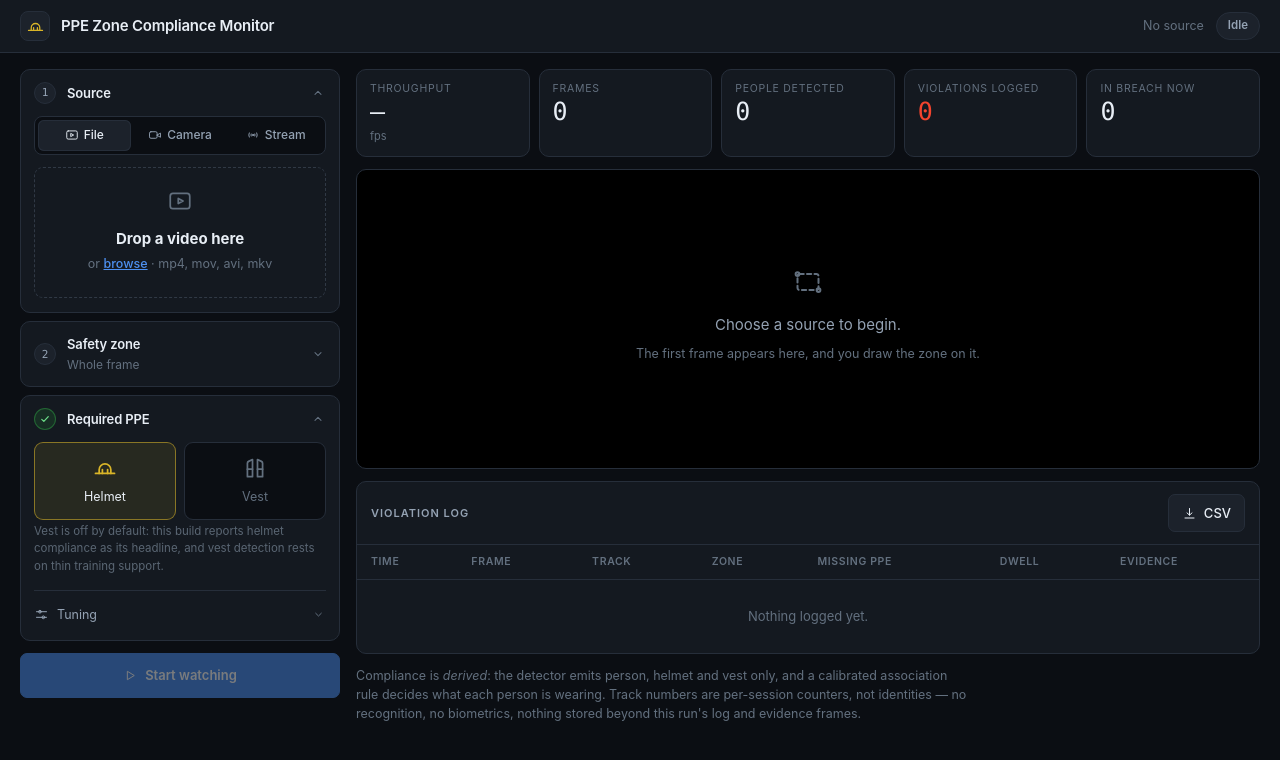
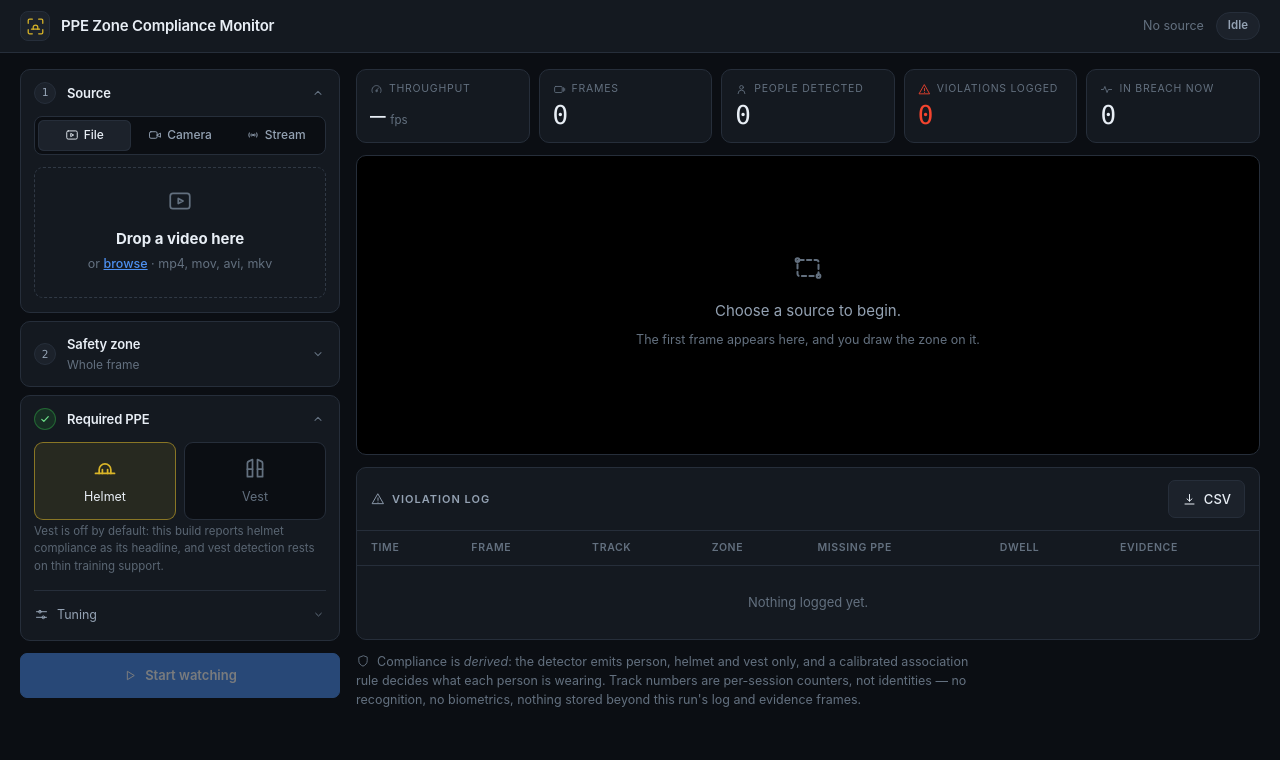
Before and after one commit to Onkar2003-lab/ppe-compliance-detection, a Flask app: page / in a window 1280 px wide. Shown: the top 760 px of the page. Run offline with Flask 3, Linux system fonts and the light colour scheme; data that the repository does not hold is empty; parts of the project's set-up code (start-up, migrations or seed data) failed here and were passed over.

Commit message:
X06: make the readout row read as instruments, and give the console a mark
The metric row was five boxes of similar weight with the one unit stranded on
its own line under the figure. Each tile now carries a small marker icon beside
its label, and the figure and its unit share a baseline, so the row scans as
numbers. The breach tile takes a red border and a slow pulse while anyone is
actually in breach: it is the one number that means act now, so it is the one
that moves.

The header mark is a hard hat inside the corner brackets of a marked-out zone,
which is the whole product in one glyph. Icons elsewhere are kept to the ones
that earn it: a warning on the violation log, a shield on the privacy note.
Nothing decorative.

```diff
--- a/src/dashboard/static/app.js
+++ b/src/dashboard/static/app.js
@@ -371,6 +371,7 @@ setInterval(async () => {
   $('kpi-people').textContent = status.people.toLocaleString();
   $('kpi-alerts').textContent = status.alerts.toLocaleString();
   $('kpi-breach').textContent = status.in_breach;
+  $('kpi-breach-tile').classList.toggle('live', status.in_breach > 0 && status.running);
   $('kpi-fps').textContent = status.latency?.median_fps ? status.latency.median_fps.toFixed(1) : '—';
 
   // No breach banner here. The frame draws its own, naming who is in breach and what each of
--- a/src/dashboard/static/style.css
+++ b/src/dashboard/static/style.css
@@ -208,15 +208,32 @@ button:disabled { opacity: .45; cursor: not-allowed; }
 
 .stage { display: flex; flex-direction: column; gap: 12px; min-width: 0; }
 
-.kpis { display: grid; grid-template-columns: repeat(auto-fit, minmax(132px, 1fr)); gap: 9px; }
+.kpis { display: grid; grid-template-columns: repeat(auto-fit, minmax(148px, 1fr)); gap: 9px; }
 .kpi {
   background: var(--surface); border: 1px solid var(--line); border-radius: var(--radius);
-  padding: 11px 13px; display: flex; flex-direction: column; gap: 1px;
+  padding: 11px 13px 12px; display: flex; flex-direction: column; gap: 5px;
 }
-.kpi-label { font-size: 10.5px; color: var(--ink-faint); text-transform: uppercase; letter-spacing: .07em; }
-.kpi-value { font-family: var(--mono); font-size: 25px; font-variant-numeric: tabular-nums; line-height: 1.15; letter-spacing: -0.02em; }
-.kpi-unit { font-size: 11px; color: var(--ink-faint); }
-.kpi.alert .kpi-value { color: var(--alert); }
+.kpi-label {
+  display: flex; align-items: center; gap: 6px;
+  font-size: 10.5px; color: var(--ink-faint); text-transform: uppercase; letter-spacing: .07em;
+}
+.kpi-label svg { width: 13px; height: 13px; flex: none; }
+/* Figure and unit share a baseline, so the row scans as numbers rather than as boxes. */
+.kpi-figure { display: flex; align-items: baseline; gap: 5px; }
+.kpi-value { font-family: var(--mono); font-size: 26px; font-variant-numeric: tabular-nums; line-height: 1.05; letter-spacing: -0.02em; }
+.kpi-unit { font-size: 11.5px; color: var(--ink-faint); }
+.kpi.alert .kpi-label svg, .kpi.alert .kpi-value { color: var(--alert); }
+
+/* A breach is the one number that means act now, so it is the one that moves. */
+.kpi.live { border-color: rgba(244,68,46,.45); background: rgba(244,68,46,.07); }
+.kpi.live .kpi-value, .kpi.live .kpi-label svg { color: var(--alert); }
+.kpi.live .kpi-label svg { animation: beat 1.6s ease-in-out infinite; }
+@keyframes beat { 0%, 100% { opacity: .45; } 50% { opacity: 1; } }
+
+/* An icon on a heading is a marker, not an illustration: same size as the text it sits beside. */
+.h-ico { width: 14px; height: 14px; flex: none; vertical-align: -2px; margin-right: 7px; }
+.log-head h2 { display: flex; align-items: center; }
+.disclaimer .h-ico { color: var(--ink-faint); }
 
 .viewer {
   background: #000; border: 1px solid var(--line); border-radius: var(--radius);
--- a/src/dashboard/templates/index.html
+++ b/src/dashboard/templates/index.html
@@ -211,12 +238,29 @@
   </aside>
 
   <section class="stage">
+    <!-- A readout, so the numbers carry the row and the icons only label it. Units sit on the
+         baseline beside their figure rather than stranded underneath. -->
     <div class="kpis">
-      <div class="kpi"><span class="kpi-label">Throughput</span><span class="kpi-value" id="kpi-fps">—</span><span class="kpi-unit">fps</span></div>
-      <div class="kpi"><span class="kpi-label">Frames</span><span class="kpi-value" id="kpi-frames">0</span></div>
-      <div class="kpi"><span class="kpi-label">People detected</span><span class="kpi-value" id="kpi-people">0</span></div>
-      <div class="kpi alert"><span class="kpi-label">Violations logged</span><span class="kpi-value" id="kpi-alerts">0</span></div>
-      <div class="kpi"><span class="kpi-label">In breach now</span><span class="kpi-value" id="kpi-breach">0</span></div>
+      <div class="kpi">
+        <span class="kpi-label"><svg><use href="#i-gauge"/></svg>Throughput</span>
+        <span class="kpi-figure"><span class="kpi-value" id="kpi-fps">—</span><span class="kpi-unit">fps</span></span>
+      </div>
+      <div class="kpi">
+        <span class="kpi-label"><svg><use href="#i-frames"/></svg>Frames</span>
+        <span class="kpi-figure"><span class="kpi-value" id="kpi-frames">0</span></span>
+      </div>
+      <div class="kpi">
+        <span class="kpi-label"><svg><use href="#i-person"/></svg>People detected</span>
+        <span class="kpi-figure"><span class="kpi-value" id="kpi-people">0</span></span>
+      </div>
+      <div class="kpi alert">
+        <span class="kpi-label"><svg><use href="#i-warning"/></svg>Violations logged</span>
+        <span class="kpi-figure"><span class="kpi-value" id="kpi-alerts">0</span></span>
+      </div>
+      <div class="kpi" id="kpi-breach-tile">
+        <span class="kpi-label"><svg><use href="#i-pulse"/></svg>In breach now</span>
+        <span class="kpi-figure"><span class="kpi-value" id="kpi-breach">0</span></span>
+      </div>
     </div>
 
     <div class="viewer">
@@ -235,7 +279,7 @@
 
     <div class="log">
       <div class="log-head">
-        <h2>Violation log</h2>
+        <h2><svg class="h-ico"><use href="#i-warning"/></svg>Violation log</h2>
         <a id="download" class="secondary" href="/api/violations.csv" download><svg><use href="#i-download"/></svg>CSV</a>
       </div>
       <div class="table-scroll">
@@ -251,7 +295,7 @@
     </div>
 
     <p class="disclaimer">
-      Compliance is <em>derived</em>: the detector emits person, helmet and vest only, and a
+      <svg class="h-ico"><use href="#i-shield"/></svg>Compliance is <em>derived</em>: the detector emits person, helmet and vest only, and a
       calibrated association rule decides what each person is wearing. Track numbers are
       per-session counters, not identities — no recognition, no biometrics, nothing stored beyond
       this run's log and evidence frames.
```
Also changed, not shown: other parts of src/dashboard/templates/index.html (+28 -1 lines).
